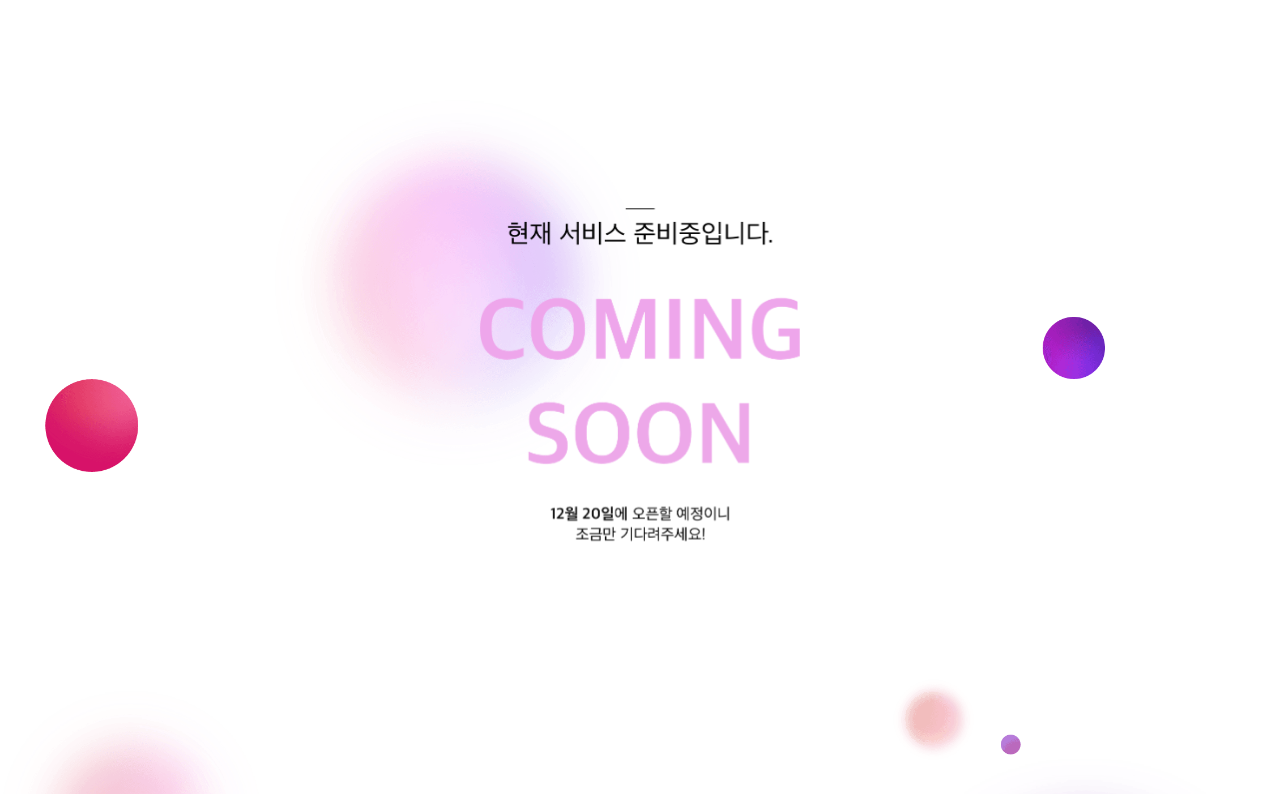
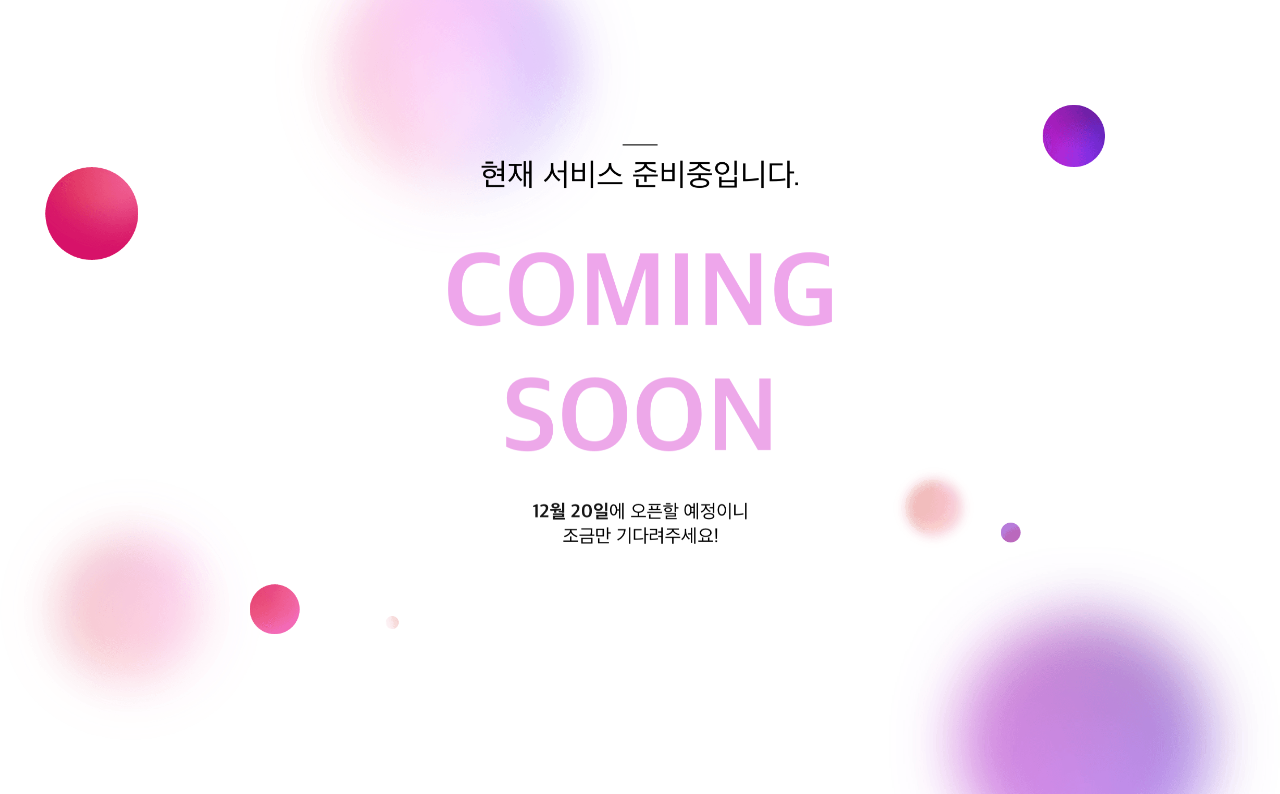
Before and after one commit to jejudata/jejudatahub.github.io, a plain HTML site: page index.html in a window 1280 px wide. Shown: the top 794 px of the page. Drawn offline with Linux system fonts and the light colour scheme.

Commit message:
위치수정2

```diff
--- a/index.html
+++ b/index.html
@@ -27,10 +27,11 @@
     address,caption,cite,code,dfn,em,var{font-style:normal;font-weight:normal}
     body,th,td,input,select,textarea,button{font-size:14px;line-height:1.5;font-family:'Malgun Gothic', '맑은 고딕', sans-serif;color:#000}
     img{width:100%}
-    .img_coming{position:fixed;top:50%;left:50%;width:25%;margin-left:-12.5%;margin-top:-15%}
-    .img_bg{position:relative;top:100px;left:0;width:100%}
-    @media screen and (max-width:1024px){.img_coming{width:40%;margin-left:-20%;top:35%}}
-    @media screen and (max-width:736px){.img_coming{width:50%;margin-left:-25%;top:28%}}
+    .inner_img{position:absolute;top:0;left:0;right:0;bottom:0}
+    .img_coming{position:fixed;top:50%;left:50%;width:30%;height:auto;margin-left:-15%;margin-top:-20%}
+    .img_bg{position:absolute;top:50%;width:100%;height:auto;margin-top:-40%}
+    @media screen and (max-width:1024px){.img_coming{width:40%;margin-left:-20%}.img_bg{margin-top:-40%}}
+    @media screen and (max-width:736px){.img_coming{width:70%;margin-left:-35%;margin-top:-40%}.img_bg{margin-top:-50%}}
   </style>
 </head>
 <body>
```
